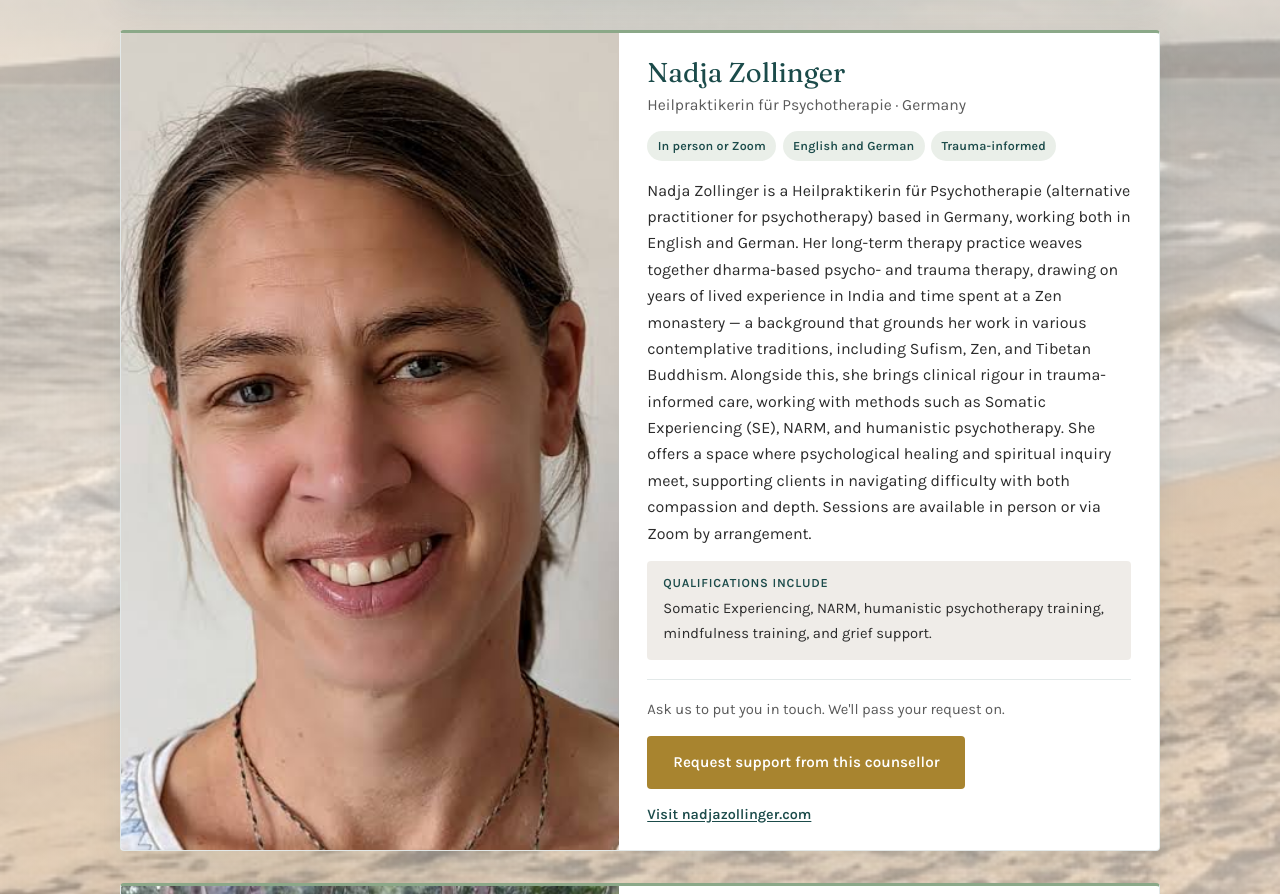
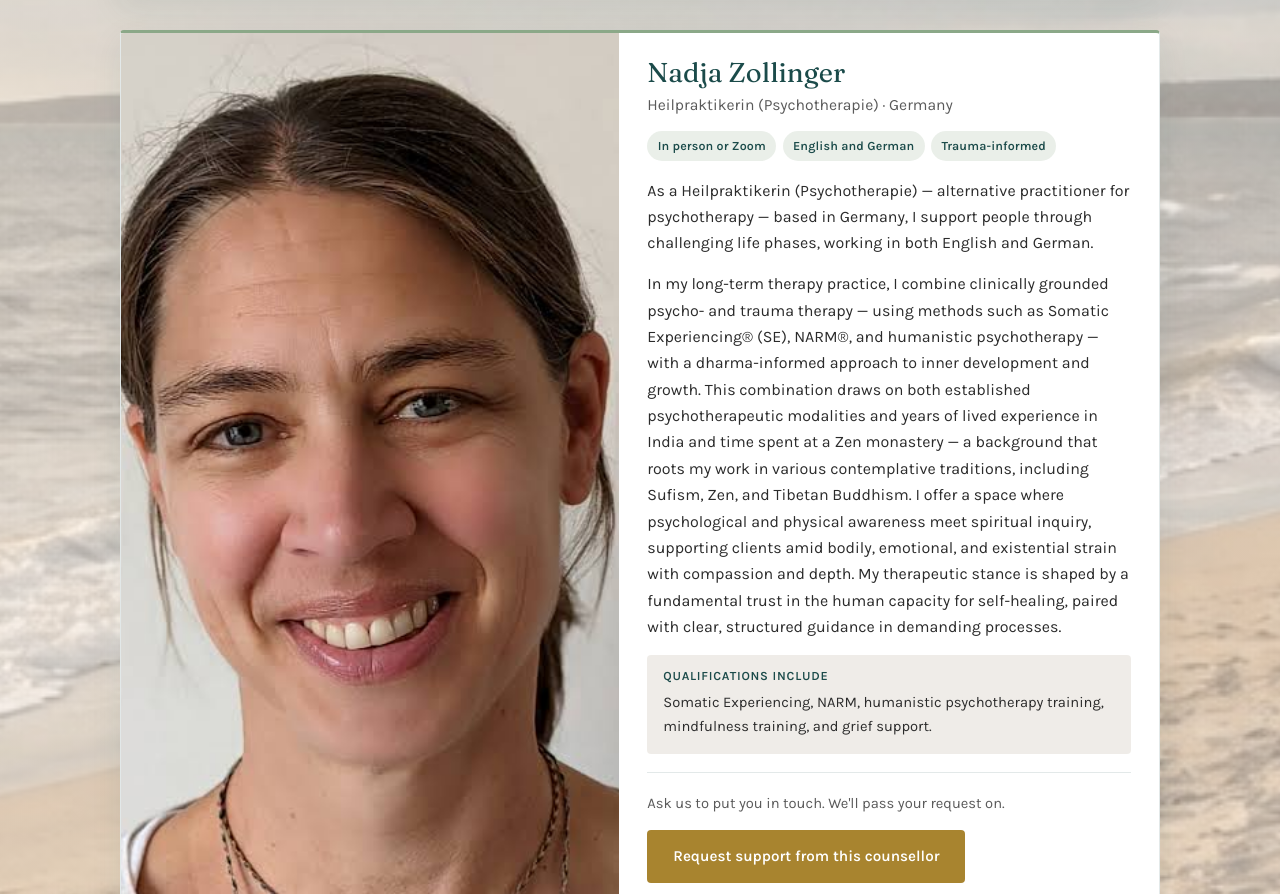
Before and after one commit to lauramatthews96/open-space-support, a website: page counsellors.html in a window 1280 px wide. Shown: the part 1191-2085 px from the top of the page. Drawn offline with Linux system fonts and the light colour scheme.

Commit message:
Update Nadja Zollinger’s counsellor profile to her corrected copy.
Co-authored-by: Cursor <cursoragent@cursor.com>

```diff
--- a/counsellors.html
+++ b/counsellors.html
@@ -117,7 +117,7 @@
             <div class="counsellor-body">
               <div class="counsellor-identity">
                 <h2>Nadja Zollinger</h2>
-                <p class="counsellor-role">Heilpraktikerin für Psychotherapie · Germany</p>
+                <p class="counsellor-role">Heilpraktikerin (Psychotherapie) · Germany</p>
                 <div class="counsellor-tags">
                   <span class="counsellor-tag">In person or Zoom</span>
                   <span class="counsellor-tag">English and German</span>
@@ -125,16 +125,22 @@
                 </div>
               </div>
               <p>
-                Nadja Zollinger is a Heilpraktikerin für Psychotherapie (alternative practitioner for
-                psychotherapy) based in Germany, working both in English and German. Her long-term
-                therapy practice weaves together dharma-based psycho- and trauma therapy, drawing on
-                years of lived experience in India and time spent at a Zen monastery — a background
-                that grounds her work in various contemplative traditions, including Sufism, Zen, and
-                Tibetan Buddhism. Alongside this, she brings clinical rigour in trauma-informed care,
-                working with methods such as Somatic Experiencing (SE), NARM, and humanistic
-                psychotherapy. She offers a space where psychological healing and spiritual inquiry
-                meet, supporting clients in navigating difficulty with both compassion and depth.
-                Sessions are available in person or via Zoom by arrangement.
+                As a Heilpraktikerin (Psychotherapie) — alternative practitioner for psychotherapy —
+                based in Germany, I support people through challenging life phases, working in both
+                English and German.
+              </p>
+              <p>
+                In my long-term therapy practice, I combine clinically grounded psycho- and trauma
+                therapy — using methods such as Somatic Experiencing® (SE), NARM®, and humanistic
+                psychotherapy — with a dharma-informed approach to inner development and growth. This
+                combination draws on both established psychotherapeutic modalities and years of lived
+                experience in India and time spent at a Zen monastery — a background that roots my
+                work in various contemplative traditions, including Sufism, Zen, and Tibetan
+                Buddhism. I offer a space where psychological and physical awareness meet spiritual
+                inquiry, supporting clients amid bodily, emotional, and existential strain with
+                compassion and depth. My therapeutic stance is shaped by a fundamental trust in the
+                human capacity for self-healing, paired with clear, structured guidance in demanding
+                processes.
               </p>
               <div class="counsellor-qualifications">
                 <h3>Qualifications include</h3>
```
